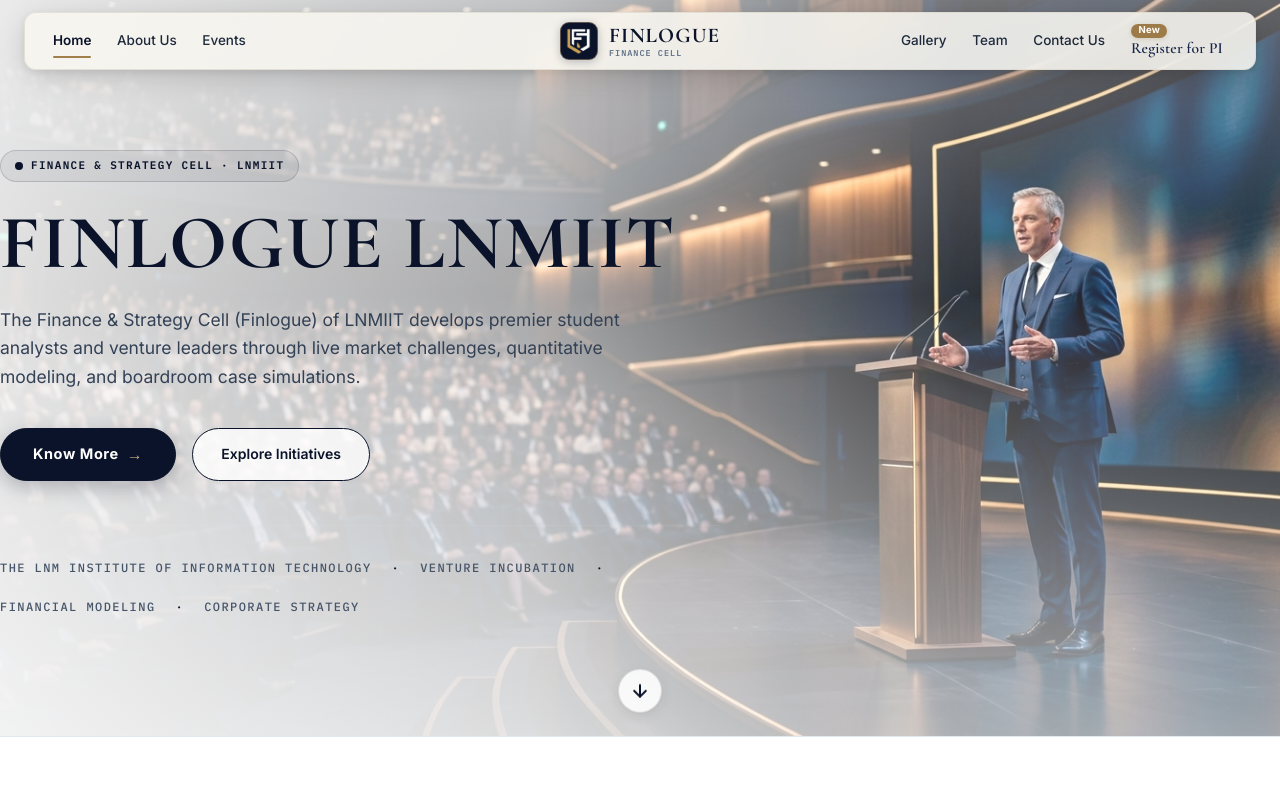
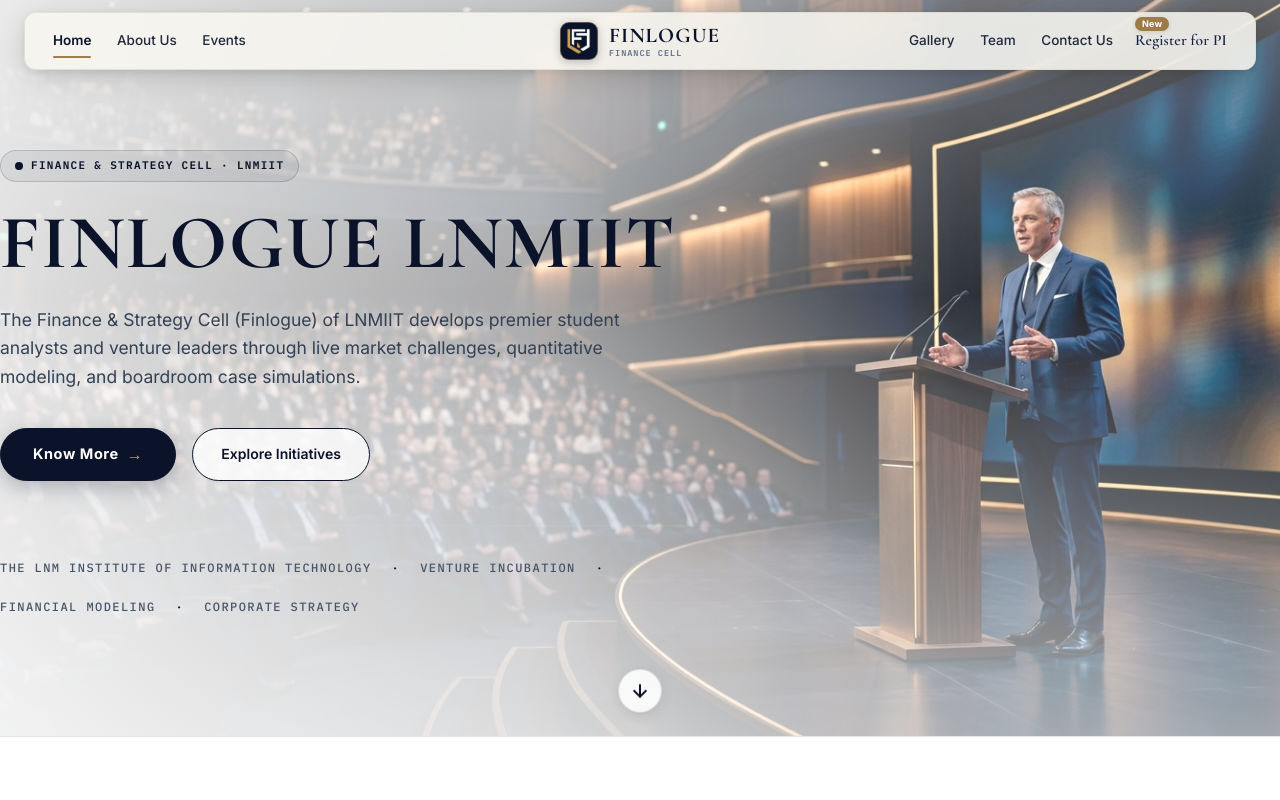
Before and after one commit to yashgoyal5571/finlogue_website, a Next.js app: page / in a window 1280 px wide. Shown: the top 800 px of the page. Built offline with nearby package versions, Linux system fonts and the light colour scheme.

Commit message:
Align Register for PI horizontally with navbar links with floating New badge

```diff
--- a/app/globals.css
+++ b/app/globals.css
@@ -502,7 +502,7 @@ img {
   width: 100%;
 }
 
-/* Waterfield-Inspired Callout Link in Navbar (No Blue Oval, Sleek Badge & Editorial Serif) */
+/* Waterfield-Inspired Callout Link in Navbar (Aligned horizontally with nav links, New badge floating above) */
 .nav-callout-wrapper {
   display: flex;
   align-items: center;
@@ -510,16 +510,15 @@ img {
 }
 
 .nav-waterfield-callout {
+  position: relative;
   display: inline-flex;
-  flex-direction: column;
-  align-items: flex-start;
+  align-items: center;
   justify-content: center;
   background: transparent;
   border: none;
   cursor: pointer;
-  padding: 1px 4px;
+  padding: 6px 0;
   text-decoration: none;
-  line-height: 1.15;
   transition: transform 0.2s cubic-bezier(0.16, 1, 0.3, 1);
 }
 
@@ -528,18 +527,22 @@ img {
 }
 
 .nav-callout-badge {
+  position: absolute;
+  top: -10px;
+  left: 0;
   display: inline-block;
   font-family: var(--font-sans), system-ui, -apple-system, sans-serif;
-  font-size: 9.5px;
+  font-size: 9px;
   font-weight: 700;
   background-color: #9D7B48;
   color: #FFFFFF;
-  padding: 1.5px 7.5px;
+  padding: 1px 7px;
   border-radius: 9999px;
   text-transform: capitalize;
   letter-spacing: 0.02em;
-  margin-bottom: 2.5px;
   box-shadow: 0 1px 4px rgba(157, 123, 72, 0.25);
+  line-height: 1.3;
+  pointer-events: none;
 }
 
 .nav-callout-text {
@@ -549,6 +552,7 @@ img {
   color: #162447;
   letter-spacing: 0.01em;
   white-space: nowrap;
+  line-height: 1;
   transition: color 0.18s ease;
 }
 
```
